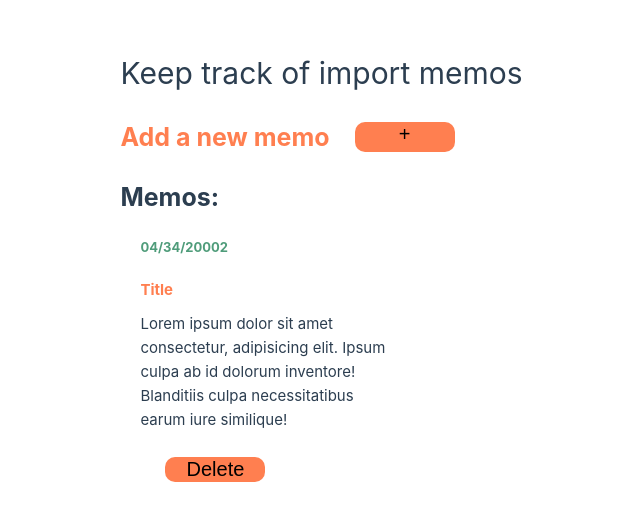
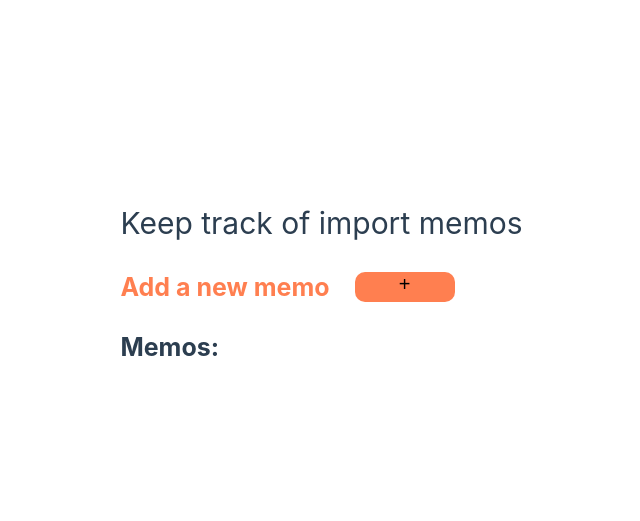
Before and after one commit to RobertFullerton/Memos, a Vue app: page / in a window 1280 px wide. Shown: the part 107-628 px from the top of the page, without its empty margins (300-940 px from the left). Built offline with nearby package versions, Linux system fonts and the light colour scheme.

Commit message:
added logic to render memo data

```diff
--- a/src/App.vue
+++ b/src/App.vue
@@ -2,7 +2,21 @@
 import { ref } from "vue";
 
 const showModel = ref(false);
+const newMemo = ref("");
+const newTitle = ref("");
+const memos = ref([]);
 
+const addMemo = () => {
+  memos.value.push({
+    id: Math.floor(Math.random() * 100),
+    input: newTitle.value,
+    text: newMemo.value,
+    date: new Date(),
+ });
+ showModel.value = false;
+ newMemo.value = ""
+ newTitle.value = ""
+}
 </script>
 
 <template>
@@ -11,34 +25,31 @@ const showModel = ref(false);
     <div v-if="showModel" class="add_modal_screen">
       <div class="modal">
         <p class="leadText">Add a memo:</p>
-        <input placeholder="Title" />
+        <input v-model="newTitle" placeholder="Title" />
         <textarea
           name="memos"
           id="memos"
           cols="30"
           rows="10"
           placeholder="What is your memo?"
+          v-model="newMemo"
         ></textarea>
-        <button class="modal_button">Add Memo</button>
+        <button @click="addMemo()" class="modal_button">Add Memo</button>
         <button @click="showModel = false" class="modal_close">close</button>
       </div>
     </div>
     <h4 class="leadText">Add a new memo</h4>
     <button @click="showModel = true">+</button>
   </header>
-
   <main>
     <p class="your_memos">Memos:</p>
     <div class="card-container">
-      <div class="card">
-        <p class="date">04/34/20002</p>
-        <p class="memoTitle">Title</p>
-        <p class="main-text">
-          Lorem ipsum dolor sit amet consectetur, adipisicing elit. Ipsum culpa
-          ab id dolorum inventore! Blanditiis culpa necessitatibus earum iure
-          similique!
-        </p>
-        <button>Delete</button>
+      <div v-for="memo in memos" class="card">
+        <p class="date">{{ memo.date.toLocaleDateString("en-US") }}</p>
+        <p class="memo_title">Title: {{ memo.input }}</p>
+        <p class="main_text">Memo:
+          {{ memo.text }}</p>
+        <button class="del_button">Delete</button>
       </div>
     </div>
   </main>
@@ -59,6 +70,7 @@ button {
   display: flex;
   text-align: center;
   justify-content: center;
+  position: bottom;
   border: 0px;
   color: black;
   background-color: coral;
@@ -67,32 +79,41 @@ button {
   margin: 25px;
   border-radius: 10px;
   font-size: 20px;
+  cursor: pointer;
 }
 .card {
-  width: 300px;
+  width: 200px;
   height: 300px;
   border: 3px;
   border-color: coral;
-  /* box-shadow: ; */
-  padding: 20px;
+  border-style: solid;
+  border-width: 0.5px;
+  padding: 10px;
   display: flex;
   flex-direction: column;
-  justify-content: space-between;
   margin-right: 20px;
   margin-bottom: 20px;
 }
 .card-container {
   display: flex;
   width: 100%;
-  grid-template-columns: 50px 1fr;
+  grid-template-columns: 10px 1fr;
+  margin-top: 20px;
 }
 .date {
   font-size: small;
   font-weight: bold;
-  padding-bottom: 20px;
+  padding-bottom: 10px;
   color: #4f9c7a;
+  text-align: center;
 }
+.del_button {
+  position: inherit;
+  display: flex;
+  justify-items: end;
+  justify-content: baseline;
 
+}
 /* header {
    line-height: 3.0;
 } */
@@ -102,7 +123,7 @@ button {
   font-size: 25px;
   color: coral;
 }
-.memoTitle {
+.memo_title {
   color: coral;
   font-weight: bold;
   padding-bottom: 10px;
```
